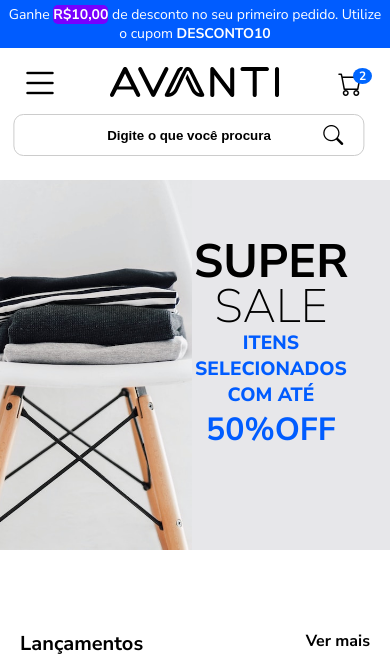
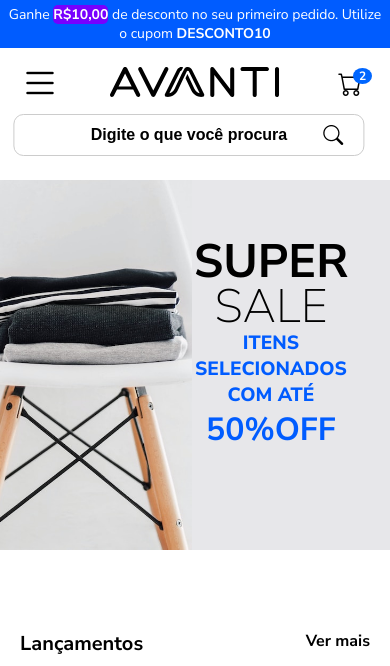
Before and after one commit to LucianoJunior18/avanti-site, a website: page index.html in a window 390 px wide. Shown: the top 666 px of the page. Drawn offline with nearby package versions, Linux system fonts and the light colour scheme.

Commit message:
resolvendo bug de zoom ao digitar no input de busca no mobile

```diff
--- a/css/responsivo.css
+++ b/css/responsivo.css
@@ -614,6 +614,11 @@
     width: 90vw;
   }
 
+  input,
+  textarea {
+    font-size: 16px;
+  }
+
   /* INICIO MAIN  */
   .main-sale {
     height: 550px;
```
